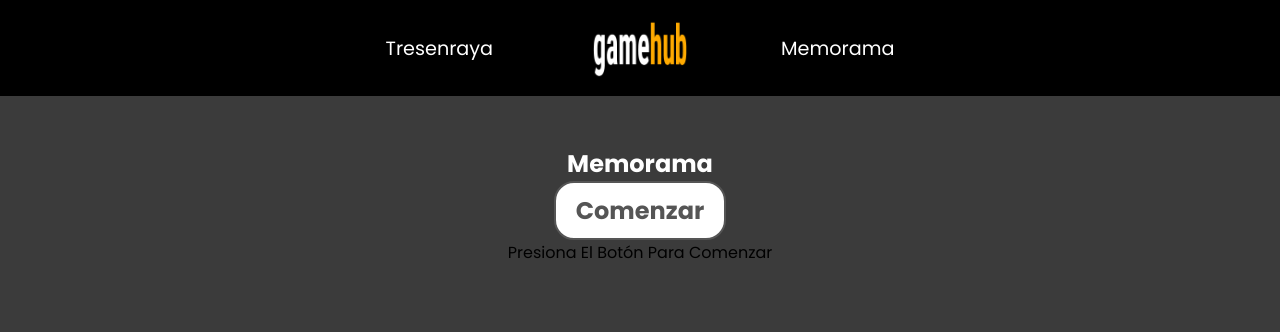
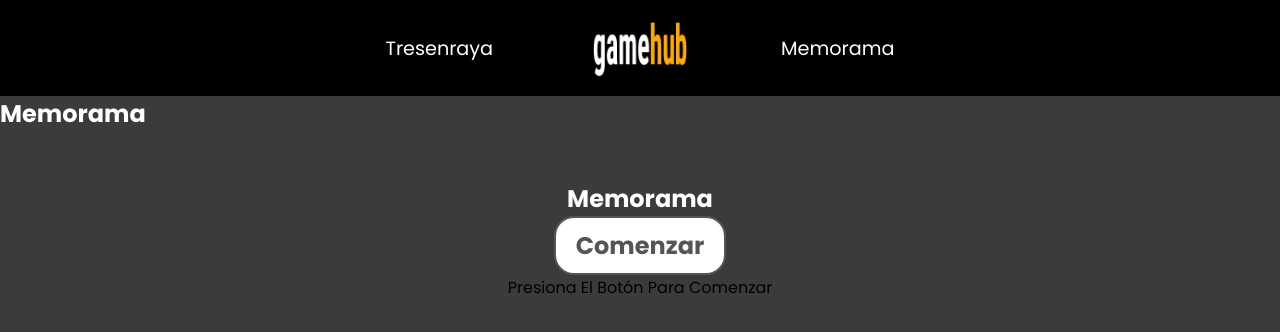
Before and after one commit to ManuelJimena/HubGamesReactJS, a React (Vite) app: page /memorama in a window 1280 px wide. Shown: the top 332 px of the page. Built offline with nearby package versions, Linux system fonts and the light colour scheme.

Commit message:
refact memorama

```diff
--- a/src/components/Title/Title.jsx
+++ b/src/components/Title/Title.jsx
@@ -0,0 +1,11 @@
+import './Title.css';
+
+const Title = ({ text }) => {
+  return (
+    <div className="title">
+      <h2>{text}</h2>
+    </div>
+  );
+};
+
+export default Title;
--- a/src/pages/Memorama/Memorama.jsx
+++ b/src/pages/Memorama/Memorama.jsx
@@ -2,14 +2,18 @@ import React from 'react';
 
 import Card from '../../components/Card/Card';
 import CardGame from '../../components/CardGame/CardGame';
+import Title from '../../components/Title/Title';
 
 const Memorama = () => {
   return (
-    <div className="memorama">
-      <CardGame>
-        <Card />
-      </CardGame>
-    </div>
+    <>
+      <Title text="Memorama" />
+      <div className="memorama">
+        <CardGame>
+          <Card />
+        </CardGame>
+      </div>
+    </>
   );
 };
 
```
